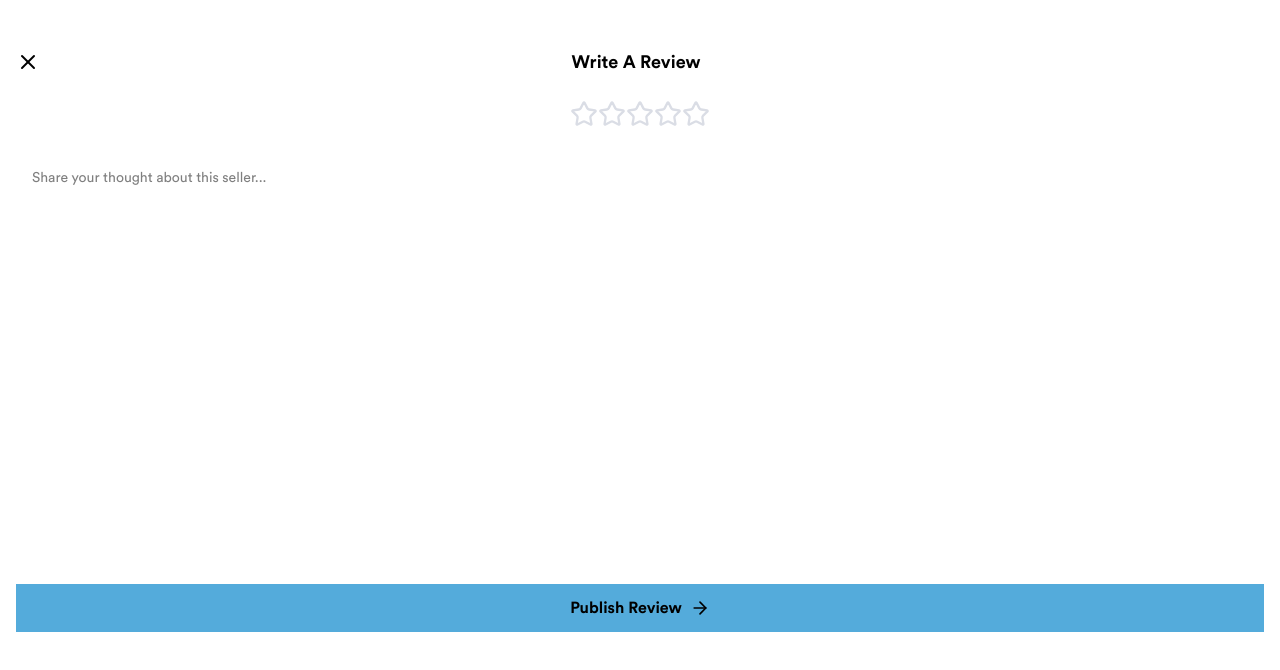
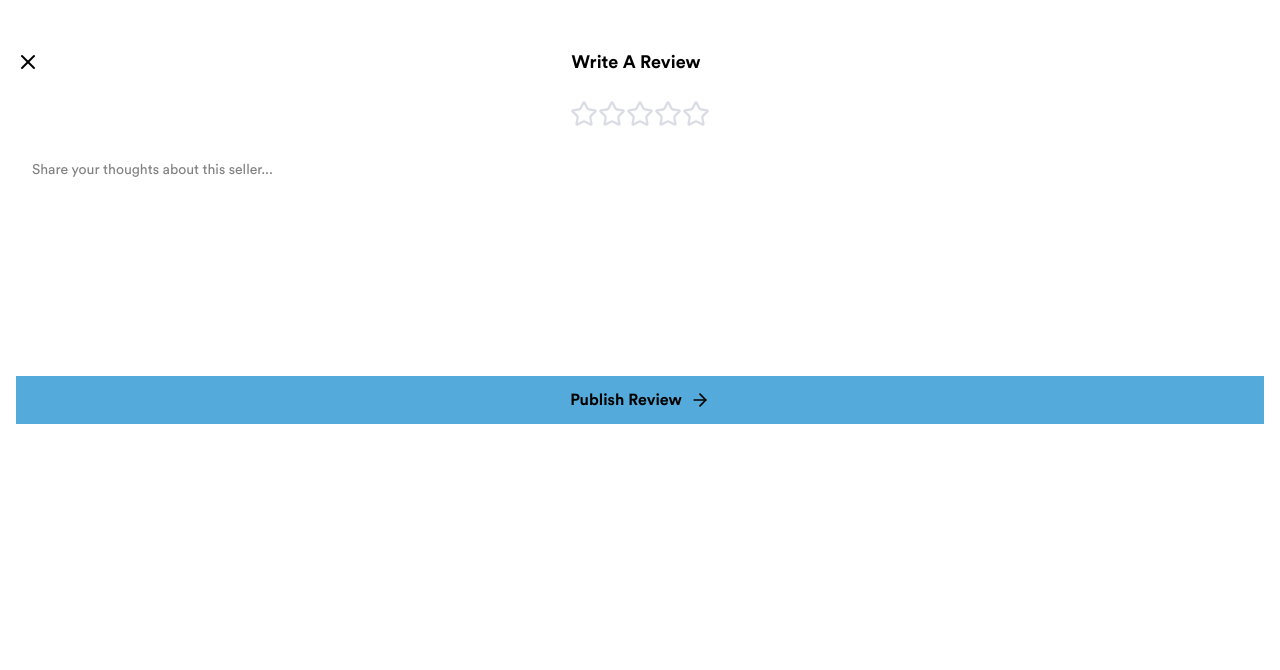
Before and after one commit to Skoolselllimited/Skoolsel-pwa, a Next.js app: page /seller-profile in a window 1280 px wide. Both pictures are taken after a click on the button "Write Review". Shown: the top 670 px of the page. Built offline with nearby package versions, Linux system fonts and the light colour scheme; no server answers.

Commit message:
fix seller profile issues

```diff
--- a/src/app/(seller-Profile)/components/PublicProfile.tsx
+++ b/src/app/(seller-Profile)/components/PublicProfile.tsx
@@ -26,6 +26,8 @@ import { TiSocialTwitter } from "react-icons/ti";
 import { FaLinkedinIn } from "react-icons/fa";
 import { IoIosLink } from "react-icons/io";
 import { CustomButton } from "@/components/ui/button/customButton";
+
+import Image from "next/image";
 
 import { ChevronLeft, Star, PhoneCallIcon, MapPin } from "lucide-react";
 
@@ -245,14 +247,21 @@ export const PublicProfile = ({
               <h1 className="text-xl font-semibold">{userData.name}</h1>
             </div>
             {/* Profile Info Section */}
-            <div className=" flex flex-col items-center justify-center p-6 mt-6">
-              {" "}
+
+            <Image
+              src={"/images/spb.png"}
+              width={1000}
+              height={1000}
+              alt="Background Image"
+              className="w-full h-[120px] object-cover"
+            />
+            <div className="-top-18 flex flex-col items-center justify-center p-6 relative ">
               {/* Adjusted margin-top */}
               <div className="relative">
                 <img
                   src={"/images/profile2.jpg"}
                   alt="Profile Avatar"
-                  className="w-30 h-30 rounded-full border-4 border-white shadow-lg object-cover"
+                  className="w-35 h-35 rounded-full border-white  object-cover"
                 />
               </div>
               <h2 className="text-2xl font-bold mt-4 text-gray-900">
@@ -271,7 +280,7 @@ export const PublicProfile = ({
                 router.push(`?tab=${value}`);
               }}
               defaultValue="write-review"
-              className="w-full h-full"
+              className="w-full h-full px-1.5"
             >
               <TabsList className="bg-white border-b  border-gray-200 mb-5 text-left flex justify-between ">
                 <TabsTrigger
--- a/src/app/(seller-Profile)/components/WriteReviews/components/ReviewSuccessMobile.tsx
+++ b/src/app/(seller-Profile)/components/WriteReviews/components/ReviewSuccessMobile.tsx
@@ -17,36 +17,6 @@ const ReviewSuccess = ({
   return (
     <div className="min-h-screen flex flex-col items-center bg-gray-50 text-gray-800">
       {/* Top Navigation/Header */}
-      <div className="w-full max-w-lg px-5 pt-6 flex justify-between items-center">
-        <div className="flex items-center">
-          <Image
-            src={
-              skoolselLogoSrc ||
-              "https://placehold.co/100x30/FFFFFF/000000?text=Skoolsel"
-            }
-            alt="Skoolsel Logo"
-            className="w-18 h-18 sm:w-20 sm:h-20 object-contain"
-            width={100}
-            height={70}
-          />
-        </div>
-        {/* Dropdown - "All Schools" */}
-        <div className="relative inline-block text-gray-700">
-          <select className="block appearance-none w-full bg-[#f4f4f4]  hover:border-gray-400 px-2 sm:px-4 py-2 pr-8 rounded-md  leading-tight focus:outline-none focus:shadow-outline text-sm">
-            <option>All Schools</option>
-            {/* Add more options here if needed */}
-          </select>
-          <div className="pointer-events-none absolute inset-y-0 right-0 flex items-center px-2 text-gray-700">
-            <svg
-              className="fill-current h-4 w-4"
-              xmlns="http://www.w3.org/2000/svg"
-              viewBox="0 0 20 20"
-            >
-              <path d="M9.293 12.95l.707.707L15.657 8l-1.414-1.414L10 10.828 5.757 6.586 4.343 8z" />
-            </svg>
-          </div>
-        </div>
-      </div>
 
       <div className="flex flex-col items-center justify-center px-4 pb-10">
         <div className="mt-8 mb-6">
@@ -60,11 +30,11 @@ const ReviewSuccess = ({
           Proin placerat risus non justo faucibus commodo. Nunc non neque sit
           amet magna aliquam condimentum.
         </p>
-        <div className="mt-8 mb-10 w-full max-w-sm px-2 sm:px-4 flex flex-wrap justify-between gap-1 sm:gap-2">
+        <div className="mt-8 mb-10 w-full max-w-sm px-2 sm:px-4 flex flex-wrap gap-3">
           {/* Back To Profile Button */}
           <Button
-            className="flex-[1_1_48%] max-w-[48%] bg-white border-1 border-[#54abdb] text-[#54abdb] hover:bg-blue-50
-               px-2 py-5 text-[10px] sm:px-3 sm:py-2 sm:text-sm md:px-4 md:py-3 md:text-base text-center"
+            className="w-full sm:flex-1 sm:max-w-[48%] bg-white border border-[#54abdb] text-[#54abdb] hover:bg-blue-50
+      px-4 py-5 text-sm sm:text-base text-center"
             onClick={handleRoute}
           >
             Back To Profile
@@ -72,13 +42,12 @@ const ReviewSuccess = ({
 
           {/* View Seller's Ads Button */}
           <button
-            className="flex-[1_1_48%] rounded-sm max-w-[48%] bg-[#54abdb] text-white hover:bg-[#4a90d2]
-               px-1 py-3 text-[8px] sm:px-3 sm:py-4 sm:text-sm md:px-4 md:py-3 md:text-base text-center flex items-center justify-center
-               "
+            className="w-full sm:flex-1 sm:max-w-[48%] rounded-sm bg-[#54abdb] text-white hover:bg-[#4a90d2]
+      px-4 py-3 text-sm sm:text-base text-center flex items-center justify-center"
             onClick={handleRoute}
           >
             View Seller&apos;s Ads
-            <GoArrowRight className="w-3 h-3 ml-1" />
+            <GoArrowRight className="w-4 h-4 ml-2" />
           </button>
         </div>
       </div>
--- a/src/app/(seller-Profile)/components/WriteReviews/components/WriteReviewFormMobile.tsx
+++ b/src/app/(seller-Profile)/components/WriteReviews/components/WriteReviewFormMobile.tsx
@@ -1,12 +1,13 @@
 "use client";
 
 import React, { useState } from "react";
+import { Formik, Form, Field, ErrorMessage } from "formik";
+import { z } from "zod";
 import Stars from "@/components/Stars/Stars";
 import ReviewSuccess from "./ReviewSuccessMobile";
 
-interface SVGProps extends React.SVGProps<SVGSVGElement> {}
-
-const XIcon = (props: SVGProps) => (
+// Icons
+const XIcon = (props: React.SVGProps<SVGSVGElement>) => (
   <svg
     {...props}
     viewBox="0 0 24 24"
@@ -21,7 +22,7 @@ const XIcon = (props: SVGProps) => (
   </svg>
 );
 
-const GoArrowRight = (props: SVGProps) => (
+const GoArrowRight = (props: React.SVGProps<SVGSVGElement>) => (
   <svg
     {...props}
     viewBox="0 0 24 24"
@@ -36,23 +37,37 @@ const GoArrowRight = (props: SVGProps) => (
   </svg>
 );
 
+// Zod validation schema
+const reviewSchema = z.object({
+  rating: z.number().min(1, "Please select a rating"),
+  reviewText: z
+    .string()
+    .trim()
+    .min(10, "Review must be at least 10 characters"),
+});
+
+type ReviewFormValues = z.infer<typeof reviewSchema>;
+
+const validateWithZod =
+  (schema: typeof reviewSchema) => (values: ReviewFormValues) => {
+    const result = schema.safeParse(values);
+    if (result.success) return {};
+    const errors: Record<string, string> = {};
+    for (const issue of result.error.issues) {
+      const path = issue.path[0];
+      if (typeof path === "string") {
+        errors[path] = issue.message;
+      }
+    }
+    return errors;
+  };
+
 function WriteReviewFormMobile({ onClose }: { onClose: () => void }) {
-  const [rating, setRating] = useState<number>(0);
-  const [reviewText, setReviewText] = useState<string>("");
-  const [isSubmitting, setIsSubmitting] = useState<boolean>(false);
   const [isSuccess, setIsSuccess] = useState<boolean>(false);
 
-  const handleSubmit = async (e: React.FormEvent<HTMLFormElement>) => {
-    e.preventDefault();
-    setIsSubmitting(true);
-    console.log("Submitting review:", { rating, reviewText });
-    await new Promise((resolve) => setTimeout(resolve, 1500));
-    setIsSubmitting(false);
-    alert("Review published successfully!");
-  };
   const handleRoute = () => {
-    setIsSuccess(false); // Reset success state
-    onClose(); // Call parent close logic
+    setIsSuccess(false);
+    onClose();
   };
 
   return (
@@ -68,7 +83,6 @@ function WriteReviewFormMobile({ onClose }: { onClose: () => void }) {
           <div className="flex justify-between items-center mb-6">
             <button
               className="text-gray-500 hover:text-gray-700 transition-colors"
-              aria-label="Close"
               onClick={onClose}
             >
               <XIcon className="w-6 h-6" />
@@ -76,32 +90,61 @@ function WriteReviewFormMobile({ onClose }: { onClose: () => void }) {
             <h2 className="text-lg font-semibold ml-4 text-gray-800 flex-grow text-center pr-6">
               Write A Review
             </h2>
-            <div className="w-6 h-6"></div>
+            <div className="w-6 h-6" />
           </div>
 
-          {/* Review Form */}
-          <form onSubmit={handleSubmit} className="flex flex-col flex-grow">
+          {/* Formik Form */}
+          <Formik
+            initialValues={{ rating: 0, reviewText: "" }}
+            validate={validateWithZod(reviewSchema)}
+            onSubmit={async (values, { setSubmitting }) => {
+              console.log("Submitting review:", values);
+              await new Promise((resolve) => setTimeout(resolve, 1500));
+              setSubmitting(false);
+              setIsSuccess(true);
+            }}
+          >
+            {({ values, setFieldValue, isSubmitting }) => (
+              <Form className="flex flex-col flex-grow">
                 {/* Star Rating */}
-            <div className="flex justify-center space-x-2 mb-6">
-              <Stars rating={rating} size="xl" onChange={setRating} />
+                <div className="flex justify-center space-x-2 mb-4">
+                  <Stars
+                    rating={values.rating}
+                    size="xl"
+                    onChange={(val) => setFieldValue("rating", val)}
+                  />
                 </div>
+                <ErrorMessage
+                  name="rating"
+                  component="p"
+                  className="text-red-500 text-sm text-center mb-3"
+                />
 
                 {/* Textarea */}
-            <textarea
+                <Field
+                  as="textarea"
+                  name="reviewText"
                   className="w-full p-4 border border-gray-300 rounded-lg focus:outline-none focus:ring-2 focus:ring-blue-400 focus:border-transparent resize-none text-sm placeholder:text-gray-400"
                   rows={6}
-              placeholder="Share your thought about this seller..."
-              value={reviewText}
-              onChange={(e) => setReviewText(e.target.value)}
+                  placeholder="Share your thoughts about this seller..."
                 />
-            <div className="h-[35vh]" />
-            {/* Button spacing and submit */}
-            <div className="">
+                <ErrorMessage
+                  name="reviewText"
+                  component="p"
+                  className="text-red-500 text-sm mt-2"
+                />
+
+                {/* Spacer */}
+                <div className="h-[10vh]" />
+
+                {/* Submit Button */}
+                <div>
                   <button
                     type="submit"
-                onClick={() => setIsSuccess(true)}
                     disabled={
-                  isSubmitting || rating === 0 || reviewText.trim() === ""
+                      isSubmitting ||
+                      values.rating < 1 ||
+                      values.reviewText.trim().length < 10
                     }
                     className="flex items-center justify-center w-full px-6 py-3 bg-[#54abdb] text-white font-semibold rounded-md hover:bg-[#2980b9] transition-colors disabled:bg-gray-400 disabled:cursor-not-allowed"
                   >
@@ -117,7 +160,9 @@ function WriteReviewFormMobile({ onClose }: { onClose: () => void }) {
                     )}
                   </button>
                 </div>
-          </form>
+              </Form>
+            )}
+          </Formik>
         </div>
       )}
     </div>
```
Also changed, not shown: public/images/Mask group.svg (added), public/images/spb.png (added). Lines whose indentation alone changed are shown as unchanged.
